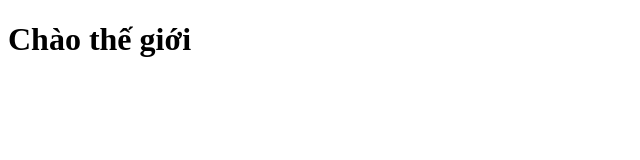
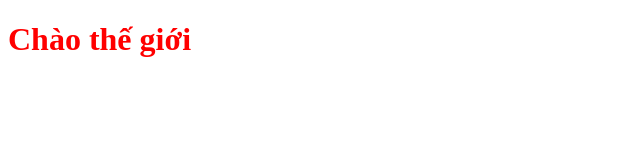
Before and after one commit to VanHao1-2-3/test, a plain HTML site: page index.html in a window 1280 px wide. Shown: the whole page, without its empty margins (0-640 px from the left). Drawn offline with Linux system fonts and the light colour scheme.

Commit message:
Update index.html

```diff
--- a/index.html
+++ b/index.html
@@ -6,6 +6,6 @@
     <title>Document</title>
 </head>
 <body>
-    <h1>Chào thế giới</h1>
+    <h1 style="color:red">Chào thế giới</h1>
 </body>
 </html>
```
